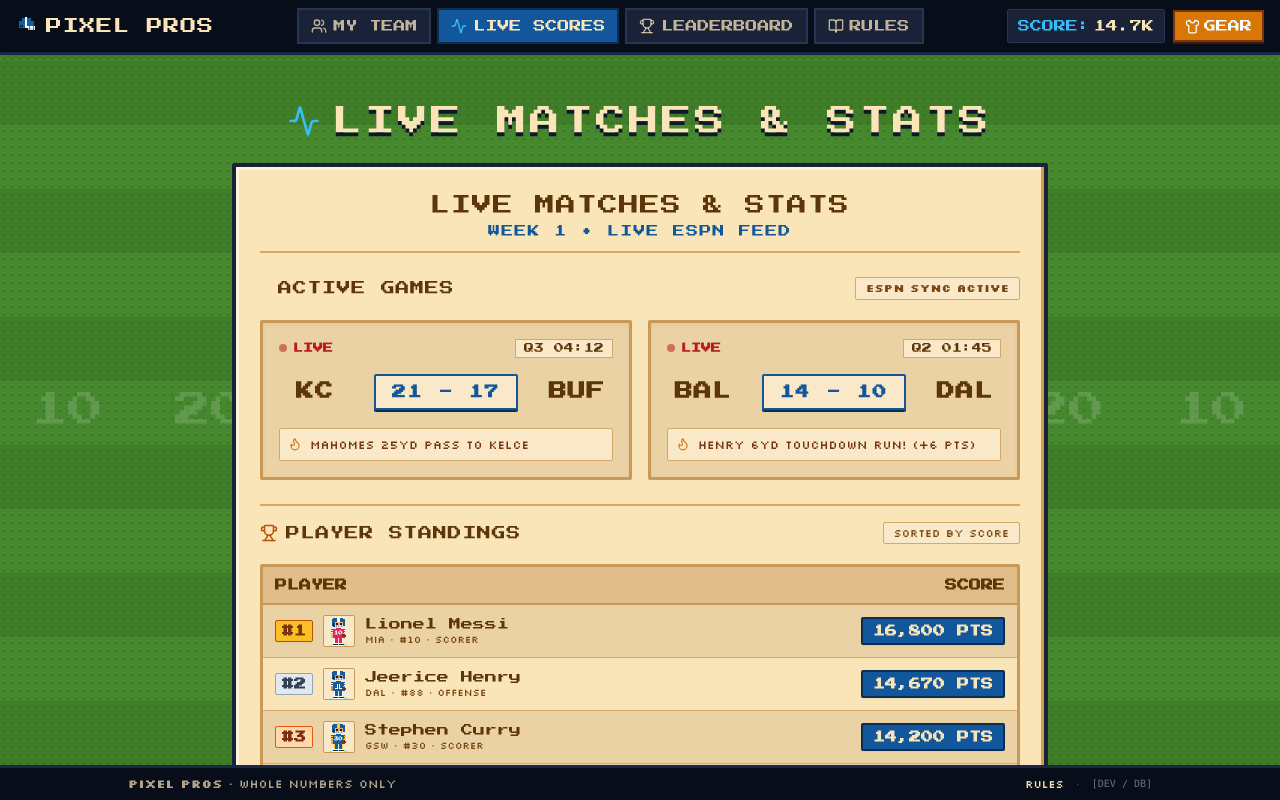
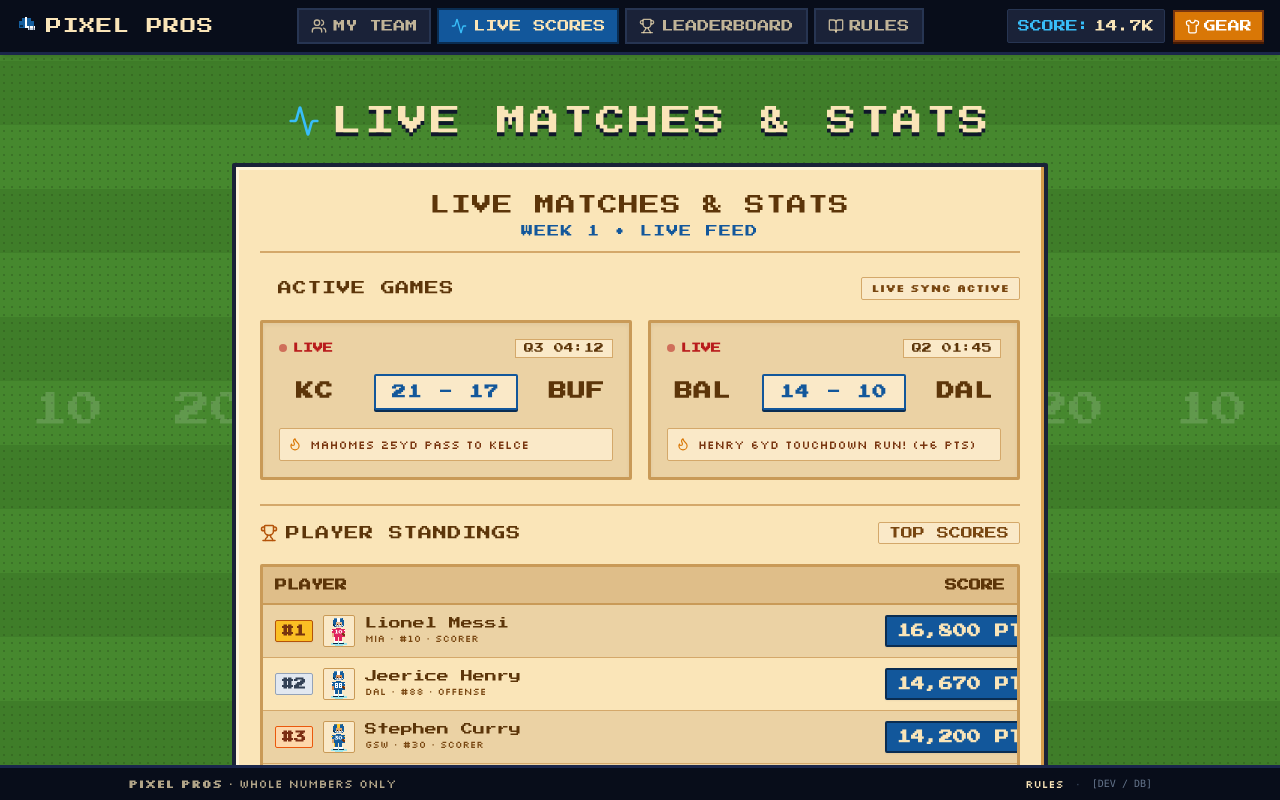
Before and after one commit to paulsjob/pixel-pros-app, a React (Vite) app: page / in a window 1280 px wide. Both pictures are taken after a click on the button "STATS & LIVE MATCHES". Built offline with nearby package versions, Linux system fonts and the light colour scheme; no server answers.

Commit message:
refactor: decouple data ingestion from ESPN
Remove ESPN-specific references and branding across the schema, worker documentation, and UI components to support a broader, provider-agnostic live data sync.

```diff
--- a/src/components/DatabaseSchemaView.tsx
+++ b/src/components/DatabaseSchemaView.tsx
@@ -516,7 +516,7 @@ export const DatabaseSchemaView: React.FC = () => {
         <div className="pixel-box-cream p-5 rounded-xs">
           <div className="flex items-center justify-between mb-3">
             <span className="font-pixel text-xs text-[#5c3509]">
-              PYTHON WORKER: ESPN NORMALIZER TO SUPABASE (ingestor.py)
+              PYTHON WORKER: LIVE STATS NORMALIZER TO SUPABASE (ingestor.py)
             </span>
             <button
               onClick={() => handleCopy(PYTHON_INGESTOR_CODE, 'py_ingest')}
--- a/src/components/LiveScoresView.tsx
+++ b/src/components/LiveScoresView.tsx
@@ -80,7 +80,7 @@ export const LiveScoresView: React.FC<LiveScoresViewProps> = ({
             LIVE MATCHES & STATS
           </h2>
           <div className="font-pixel text-[10px] sm:text-xs text-[#12579b] mt-1 tracking-widest">
-            WEEK 1 • LIVE ESPN FEED
+            WEEK 1 • LIVE FEED
           </div>
         </div>
 
@@ -94,7 +94,7 @@ export const LiveScoresView: React.FC<LiveScoresViewProps> = ({
               </h3>
             </div>
             <span className="font-retro text-[10px] sm:text-[11px] text-[#784610] bg-[#fae9c8] px-2 sm:px-2.5 py-0.5 border border-[#d4a86a] rounded-xs font-semibold">
-              ESPN SYNC ACTIVE
+              LIVE SYNC ACTIVE
             </span>
           </div>
 
@@ -156,27 +156,27 @@ export const LiveScoresView: React.FC<LiveScoresViewProps> = ({
           </div>
         </div>
 
-        {/* 2. Player Standings: Radically Minimal (ONLY 3 COLUMNS, NO SPREADSHEET BLOAT) */}
+        {/* 2. Standings Section: Strictly single-line header on any mobile screen */}
         <div className="w-full box-border">
-          <div className="flex items-center justify-between pb-2 mb-2 sm:mb-3 border-t-2 border-[#d4a86a] pt-3 sm:pt-4">
-            <div className="flex items-center gap-2">
-              <Trophy size={16} className="text-[#b45309] sm:w-[18px] sm:h-[18px]" />
-              <h3 className="font-pixel text-xs sm:text-sm text-[#5c3509] tracking-wider uppercase">
-                PLAYER STANDINGS
+          <div className="flex items-center justify-between w-full pb-2 mb-2 sm:mb-3 border-t-2 border-[#d4a86a] pt-3 sm:pt-4">
+            <div className="flex items-center gap-1.5 sm:gap-2 shrink-0">
+              <Trophy size={16} className="text-[#b45309] sm:w-[18px] sm:h-[18px] shrink-0" />
+              <h3 className="font-pixel text-xs sm:text-sm text-[#5c3509] tracking-wider uppercase whitespace-nowrap">
+                <span className="hidden sm:inline">PLAYER </span>STANDINGS
               </h3>
             </div>
-            <span className="font-retro text-[10px] sm:text-[11px] text-[#784610] bg-[#fae9c8] px-2 sm:px-2.5 py-0.5 border border-[#d4a86a] rounded-xs">
-              SORTED BY SCORE
+            <span className="font-pixel text-[10px] sm:text-xs text-[#784610] bg-[#fae9c8] px-2 sm:px-2.5 py-0.5 border border-[#d4a86a] rounded-xs whitespace-nowrap shrink-0">
+              TOP SCORES
             </span>
           </div>
 
           {/* Clean 2-Column Table: Zero horizontal scrollbar on mobile or desktop */}
           <div className="w-full box-border border-3 border-[#c99a57] rounded-xs overflow-hidden bg-[#ebd2a4]">
-            <table className="w-full text-left font-retro text-xs sm:text-sm border-collapse">
+            <table className="w-full text-left font-retro text-xs sm:text-sm border-collapse table-fixed">
               <thead className="bg-[#dfbe89] font-pixel text-[10px] sm:text-xs text-[#5c3509] border-b-2 border-[#c99a57]">
                 <tr>
-                  <th className="py-2.5 px-2.5 sm:px-3 text-left">PLAYER</th>
-                  <th className="py-2.5 px-2.5 sm:px-3 text-right">SCORE</th>
+                  <th className="py-2.5 px-2 sm:px-3 text-left">PLAYER</th>
+                  <th className="py-2.5 px-2 sm:px-3 text-right w-28 sm:w-36 shrink-0 whitespace-nowrap">SCORE</th>
                 </tr>
               </thead>
               <tbody className="divide-y divide-[#d4a86a]">
@@ -193,12 +193,12 @@ export const LiveScoresView: React.FC<LiveScoresViewProps> = ({
                         player.displayName === 'Jeerice Henry' ? 'bg-[#fae5b8]' : ''
                       }`}
                     >
-                      {/* Column 1: PLAYER (Rank badge + 8-bit sprite + Player Name & Team Abbr) */}
-                      <td className="py-2 sm:py-2.5 px-2.5 sm:px-3">
-                        <div className="flex items-center gap-2 sm:gap-2.5 min-w-0">
+                      {/* Column 1: PLAYER (Takes remaining space, flex-1 min-w-0 pr-2, truncate player name) */}
+                      <td className="py-2 sm:py-2.5 px-2 sm:px-3 min-w-0 pr-2">
+                        <div className="flex items-center gap-1.5 sm:gap-2.5 min-w-0">
                           {/* Rank Badge */}
                           <span
-                            className={`shrink-0 font-pixel text-[10px] sm:text-xs px-1.5 py-0.5 rounded-xs border text-center min-w-[26px] ${
+                            className={`shrink-0 font-pixel text-[10px] sm:text-xs px-1 sm:px-1.5 py-0.5 rounded-xs border text-center min-w-[24px] sm:min-w-[26px] ${
                               rank === 1
                                 ? 'bg-[#fbbf24] text-[#78350f] border-[#b45309] font-bold shadow-xs'
                                 : rank === 2
@@ -212,11 +212,11 @@ export const LiveScoresView: React.FC<LiveScoresViewProps> = ({
                           </span>
 
                           {/* Pixel Avatar Sprite */}
-                          <div className="w-7 h-7 sm:w-8 sm:h-8 shrink-0 flex items-center justify-center bg-[#fae9c8] border border-[#c99a57] rounded-xs overflow-hidden">
+                          <div className="w-6 h-6 sm:w-8 sm:h-8 shrink-0 flex items-center justify-center bg-[#fae9c8] border border-[#c99a57] rounded-xs overflow-hidden">
                             <PixelPlayerSprite
                               avatar={player.avatar}
                               number={player.uniformNumber}
-                              size={24}
+                              size={22}
                             />
                           </div>
 
@@ -232,10 +232,10 @@ export const LiveScoresView: React.FC<LiveScoresViewProps> = ({
                         </div>
                       </td>
 
-                      {/* Column 2: SCORE (Bold retro score badge right-aligned, e.g. "16,800 PTS") */}
-                      <td className="py-2 sm:py-2.5 px-2.5 sm:px-3 text-right shrink-0">
+                      {/* Column 2: SCORE (flex-shrink-0 whitespace-nowrap, solid comfortable fit, right-aligned) */}
+                      <td className="py-2 sm:py-2.5 px-2 sm:px-3 text-right shrink-0 whitespace-nowrap w-28 sm:w-36">
                         <span
-                          className={`inline-block font-pixel text-[10px] sm:text-xs px-2 sm:px-2.5 py-1 border-2 rounded-xs shadow-xs whitespace-nowrap ${
+                          className={`inline-block font-pixel text-xs sm:text-sm px-2 sm:px-2.5 py-1 border-2 rounded-xs shadow-xs whitespace-nowrap shrink-0 ${
                             isTopThree
                               ? 'bg-[#12579b] text-[#fae5b8] border-[#0a2d52] font-bold'
                               : 'bg-[#fae9c8] text-[#12579b] border-[#c99a57] font-bold'
--- a/src/components/StatsMatchesModal.tsx
+++ b/src/components/StatsMatchesModal.tsx
@@ -39,7 +39,7 @@ export const StatsMatchesModal: React.FC<StatsMatchesModalProps> = ({
         <div className="mb-5">
           <div className="flex items-center gap-2 mb-2">
             <Activity size={16} className="text-[#12579b]" />
-            <span className="font-pixel text-xs text-[#12579b]">LIVE MATCHES FEED (ESPN SYNC)</span>
+            <span className="font-pixel text-xs text-[#12579b]">LIVE MATCHES FEED (LIVE SYNC)</span>
           </div>
 
           <div className="grid grid-cols-1 sm:grid-cols-2 gap-3">
--- a/src/data/schemaSql.ts
+++ b/src/data/schemaSql.ts
@@ -25,7 +25,7 @@ CREATE TABLE IF NOT EXISTS public.sports (
 CREATE TABLE IF NOT EXISTS public.competitors (
     id UUID PRIMARY KEY DEFAULT uuid_generate_v4(),
     sport_id TEXT NOT NULL REFERENCES public.sports(id) ON DELETE CASCADE,
-    external_provider_id TEXT,                 -- ESPN athlete ID for lightweight mapping
+    external_provider_id TEXT,                 -- External sports feed athlete ID for lightweight mapping
     display_name TEXT NOT NULL,                -- e.g. 'Patrick Mahomes'
     short_name TEXT NOT NULL,                  -- e.g. 'MAHOMES'
     uniform_number INTEGER NOT NULL DEFAULT 88,
@@ -52,7 +52,7 @@ CREATE INDEX IF NOT EXISTS idx_competitors_external_id ON public.competitors(ext
 CREATE TABLE IF NOT EXISTS public.matches (
     id UUID PRIMARY KEY DEFAULT uuid_generate_v4(),
     sport_id TEXT NOT NULL REFERENCES public.sports(id) ON DELETE CASCADE,
-    external_match_id TEXT,                    -- ESPN gameId
+    external_match_id TEXT,                    -- External gameId
     home_competitor_name TEXT NOT NULL,        -- e.g. 'Chiefs'
     away_competitor_name TEXT NOT NULL,        -- e.g. 'Bills'
     scheduled_at TIMESTAMPTZ NOT NULL,
@@ -164,7 +164,7 @@ ON CONFLICT (sport_id, event_type) DO NOTHING;
 export const PYTHON_INGESTOR_CODE = `"""
 Pixel Pros Universal Data Ingestor (Python)
 ------------------------------------------------
-Polls raw sports feeds (ESPN / Sportradar), normalizes statistics
+Polls raw sports feeds (Sportradar / Live feeds), normalizes statistics
 into generic 'stat_primary' metrics, and upserts into Supabase.
 Frontend NEVER touches third-party APIs directly!
 """
@@ -178,8 +178,8 @@ SUPABASE_SERVICE_ROLE_KEY = os.getenv("SUPABASE_SERVICE_ROLE_KEY", "your-service
 
 supabase: Client = create_client(SUPABASE_URL, SUPABASE_SERVICE_ROLE_KEY)
 
-# ESPN NFL Scoreboard endpoint (free / public)
-ESPN_NFL_URL = "https://site.api.espn.com/apis/site/v2/sports/football/nfl/scoreboard"
+# Live Sports Scoreboard endpoint (free / public)
+SPORTS_FEED_URL = "https://api.sportsdata.io/v3/nfl/scores/json/ScoresBasic"
 
 def normalize_stat(raw_stat_name: str, raw_value: int) -> tuple[str, int, int]:
     """
@@ -199,8 +199,8 @@ def normalize_stat(raw_stat_name: str, raw_value: int) -> tuple[str, int, int]:
     return ("stat_other", raw_value, 0)
 
 def ingest_live_events():
-    print("Fetching live data from ESPN...")
-    res = requests.get(ESPN_NFL_URL, timeout=10)
+    print("Fetching live data from sports provider...")
+    res = requests.get(SPORTS_FEED_URL, timeout=10)
     data = res.json()
 
     for event in data.get("events", []):
```
